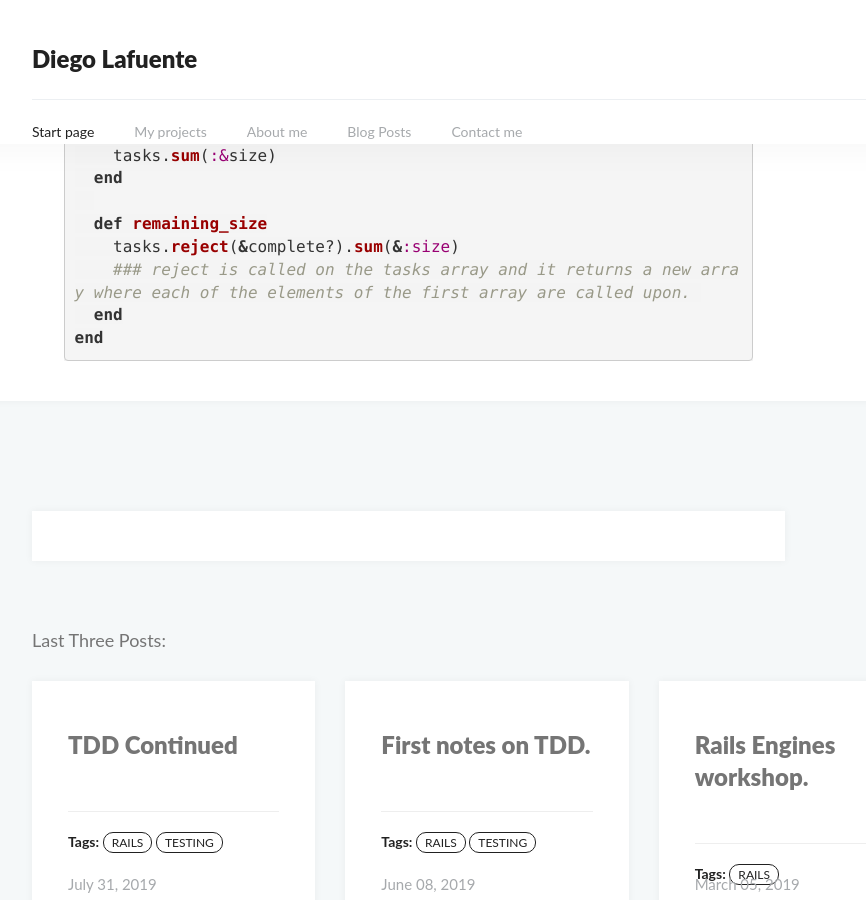
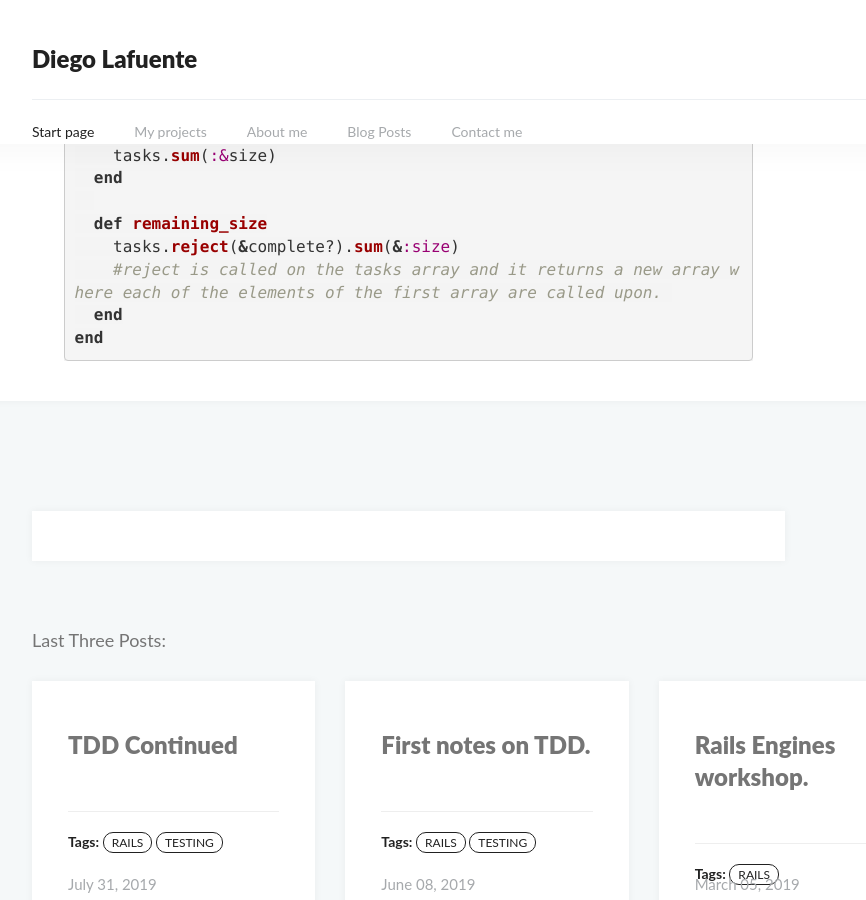
Before and after one commit to dlaf88/dlaf88.github.io, a Jekyll site: the page built from _posts/2019-07-31-TDD-continued.md, in a window 1280 px wide and 900 px high, scrolled down 7723 px. Shown: the whole window, without its empty margins (153-1019 px from the left). Built offline with Jekyll 4.4.1, drawn with Linux system fonts in a browser that asks for light colours; nearby versions of some CDN libraries; library files that are not in the unit come from our copies; a script that is not in the unit is left out; comment, search, counter and statistics services are not loaded.

```diff
--- a/_posts/2019-07-31-TDD-continued.md
+++ b/_posts/2019-07-31-TDD-continued.md
@@ -318,7 +318,7 @@ class Project
 
   def remaining_size
     tasks.reject(&complete?).sum(&:size)
-    ### reject is called on the tasks array and it returns a new array where each of the elements of the first array are called upon.
+    #reject is called on the tasks array and it returns a new array where each of the elements of the first array are called upon.
   end
 end
 {% endhighlight %}
```
